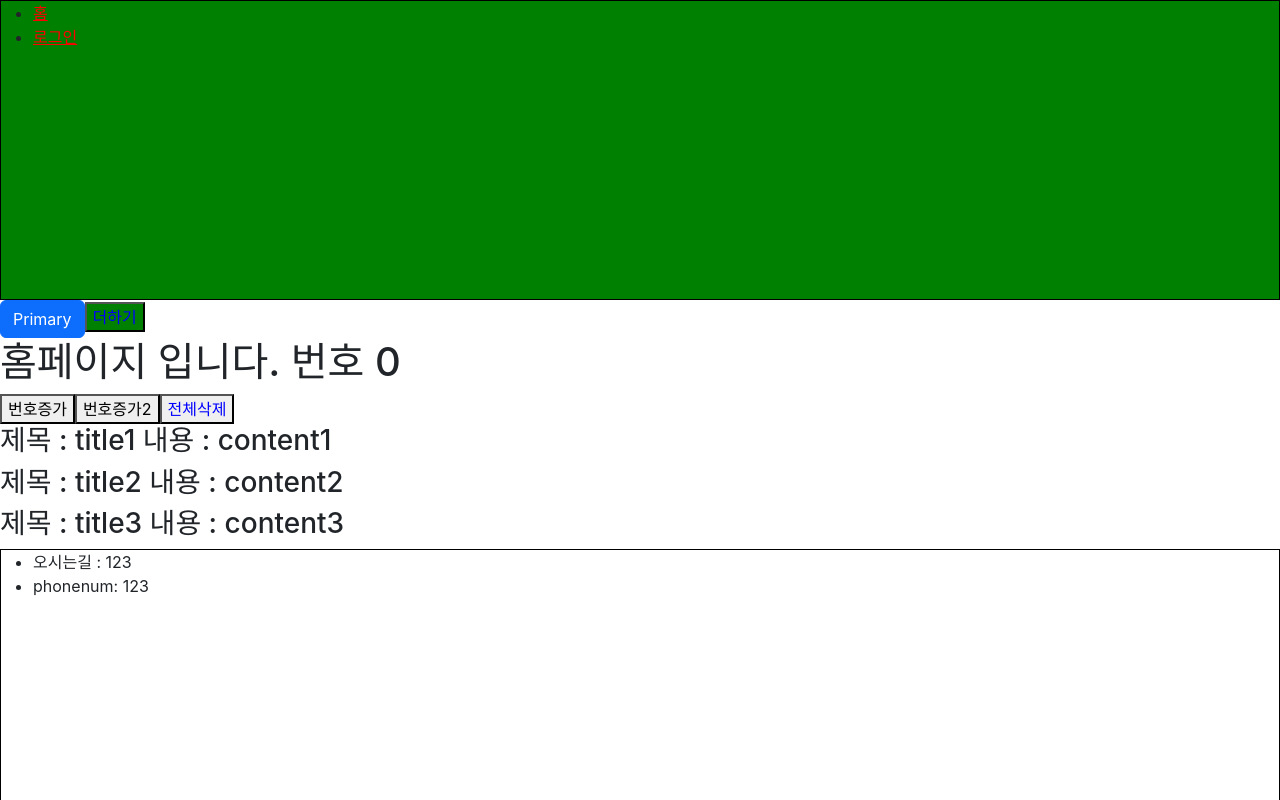
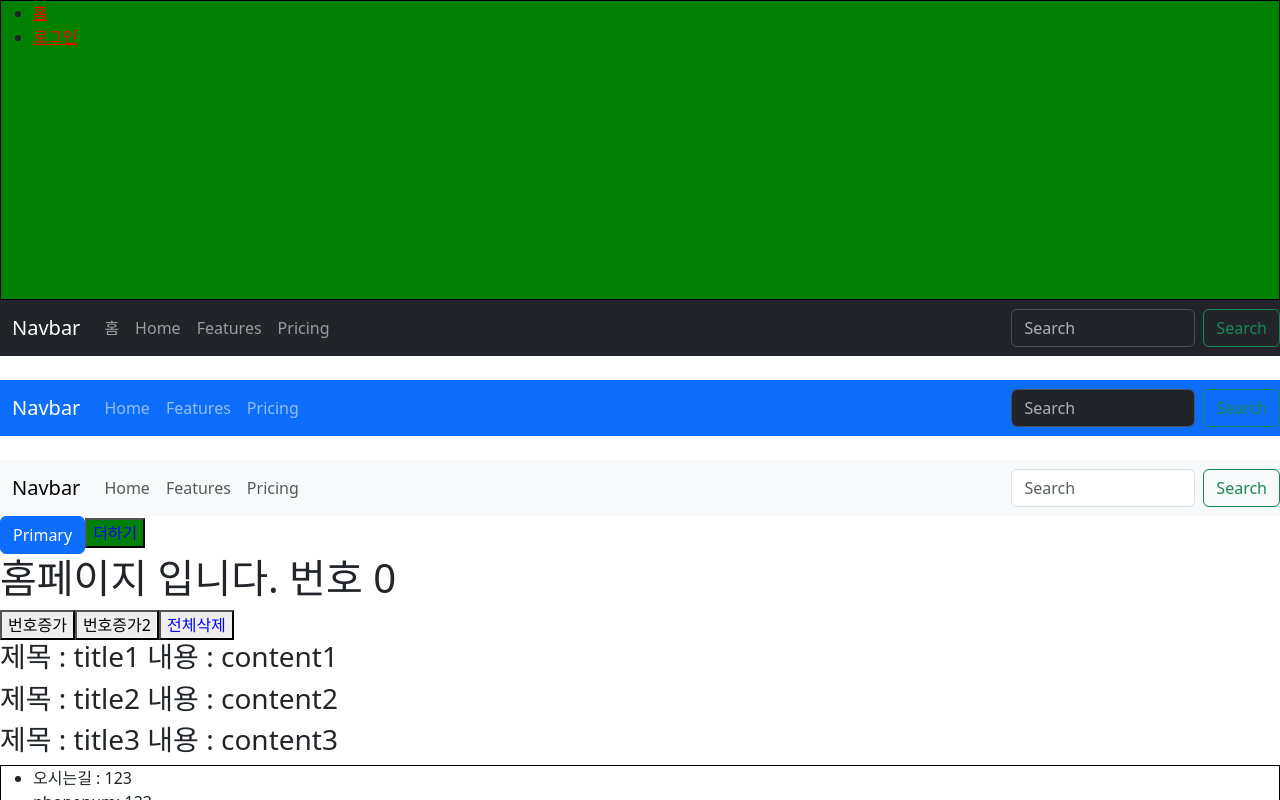
Before and after one commit to hyowonlee/my-app, a React (Create React App) app: page / in a window 1280 px wide. Shown: the top 800 px of the page. Built offline with nearby package versions, Linux system fonts and the light colour scheme.

Commit message:
2023 10 16 14강 라우팅하기(react router dom)

```diff
--- a/public/index.html
+++ b/public/index.html
@@ -24,12 +24,6 @@
       work correctly both with client-side routing and a non-root public URL.
       Learn how to configure a non-root public URL by running `npm run build`.
     -->
-    <link
-      rel="stylesheet"
-      href="https://cdn.jsdelivr.net/npm/bootstrap@5.3.0/dist/css/bootstrap.min.css"
-      integrity="sha384-9ndCyUaIbzAi2FUVXJi0CjmCapSmO7SnpJef0486qhLnuZ2cdeRhO02iuK6FUUVM"
-      crossorigin="anonymous"
-    />
     <title>React App</title>
   </head>
   <body>
--- a/src/components/Header.js
+++ b/src/components/Header.js
@@ -1,4 +1,5 @@
 import React from 'react';
+import { Button, Container, Form, Nav, Navbar } from 'react-bootstrap';
 import { Link } from 'react-router-dom';
 import { styled } from 'styled-components';
 
@@ -16,6 +17,7 @@
 
 const Header = () => {
   return (
+    <div>
       <StyledHeaderButton backgroundColor="green">
         <ul>
           <li>
@@ -26,6 +28,73 @@
           </li>
         </ul>
       </StyledHeaderButton>
+
+      <Navbar bg="dark" data-bs-theme="dark">
+        <Container>
+          <Navbar.Brand href="#home">Navbar</Navbar.Brand>
+          <Nav className="me-auto">
+            <Link className="nav-link" to="/">
+              홈
+            </Link>
+            <Nav.Link href="/">Home</Nav.Link>
+            <Nav.Link href="/login">Features</Nav.Link>
+            <Nav.Link href="#pricing">Pricing</Nav.Link>
+          </Nav>
+        </Container>
+        <Form className="d-flex">
+          <Form.Control
+            type="search"
+            placeholder="Search"
+            className="me-2"
+            aria-label="Search"
+          />
+          <Button variant="outline-success">Search</Button>
+        </Form>
+      </Navbar>
+
+      <br />
+      <Navbar bg="primary" data-bs-theme="dark">
+        <Container>
+          <Navbar.Brand href="#home">Navbar</Navbar.Brand>
+          <Nav className="me-auto">
+            <Nav.Link href="#home">Home</Nav.Link>
+            <Nav.Link href="#features">Features</Nav.Link>
+            <Nav.Link href="#pricing">Pricing</Nav.Link>
+          </Nav>
+        </Container>
+        <Form className="d-flex">
+          <Form.Control
+            type="search"
+            placeholder="Search"
+            className="me-2"
+            aria-label="Search"
+          />
+          <Button variant="outline-success">Search</Button>
+        </Form>
+      </Navbar>
+
+      <br />
+      <Navbar bg="light" data-bs-theme="light">
+        <Container>
+          <Navbar.Brand href="#home">Navbar</Navbar.Brand>
+          <Nav className="me-auto">
+            <Nav.Link href="#home">Home</Nav.Link>
+            <Nav.Link href="#features">Features</Nav.Link>
+            <Nav.Link href="#pricing">Pricing</Nav.Link>
+          </Nav>
+        </Container>
+
+        <Form className="d-flex">
+          <Form.Control
+            type="search"
+            placeholder="Search"
+            className="me-2"
+            aria-label="Search"
+          />
+          <Button variant="outline-success">Search</Button>
+        </Form>
+      </Navbar>
+    </div>
   );
 };
 
--- a/src/index.js
+++ b/src/index.js
@@ -4,6 +4,7 @@
 import App from './App';
 import reportWebVitals from './reportWebVitals';
 import { BrowserRouter } from 'react-router-dom';
+import 'bootstrap/dist/css/bootstrap.min.css';
 
 const root = ReactDOM.createRoot(document.getElementById('root'));
 root.render(
```
Lines whose indentation alone changed are shown as unchanged.
